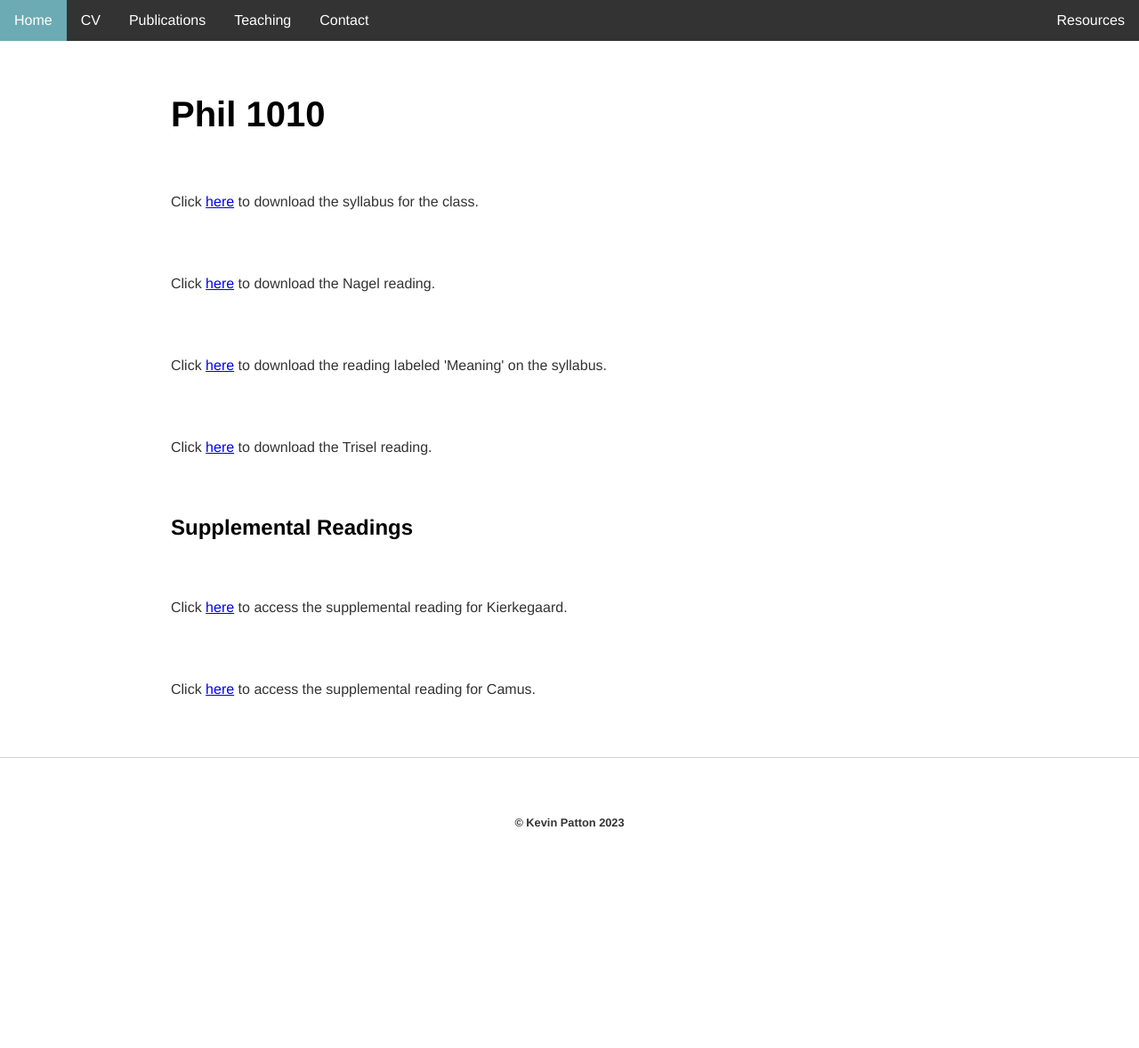
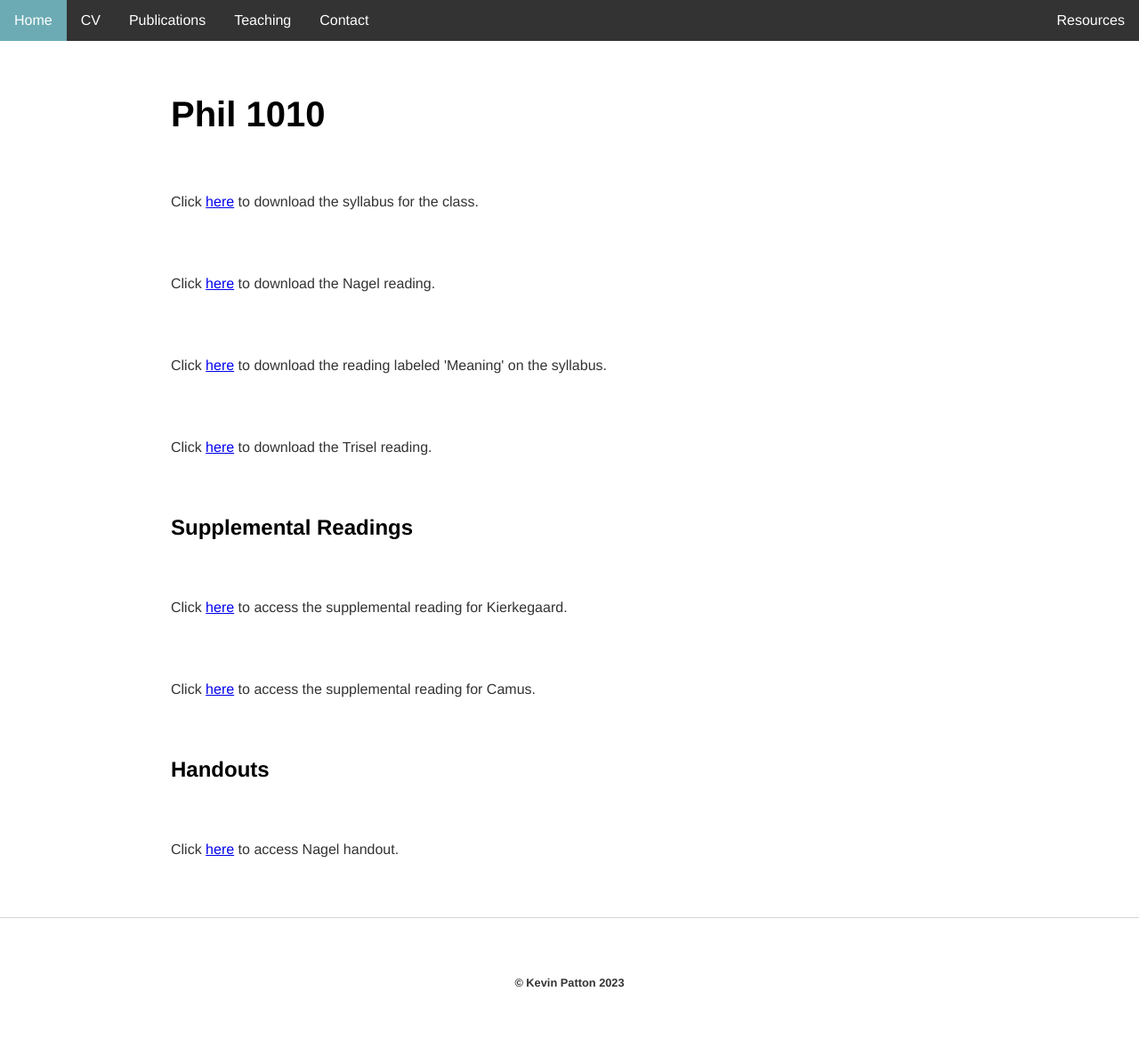
Before and after one commit to kevinjpatton/kevinjpatton.github.io, a Jekyll site: the page built from teaching/phil_1010/index.html, in a window 1280 px wide. Shown: the whole page at 89% size. Built offline with Jekyll 4.4.1, drawn with Linux system fonts in a browser that asks for light colours; Markdown is read by kramdown in place of the engine named in the settings; before the commit the page ends 998 px from its top, so only the background shows below that.

Commit message:
Update index.html

```diff
--- a/teaching/phil_1010/index.html
+++ b/teaching/phil_1010/index.html
@@ -11,3 +11,6 @@ title: Teaching - Phil 1010
 <h2>Supplemental Readings</h2>
 <p>Click <a href="https://iep.utm.edu/mean-ear/#SH2b" target="_blank">here</a> to access the supplemental reading for Kierkegaard.</p>
 <p>Click <a href="https://iep.utm.edu/mean-ear/#SH3c" target="_blank">here</a> to access the supplemental reading for Camus.</p>
+
+<h2>Handouts</h2>
+<p>Click <a href="Handout - Nagel and The Absurd.pdf" target="_blank">here</a> to access Nagel handout.</p>
```
